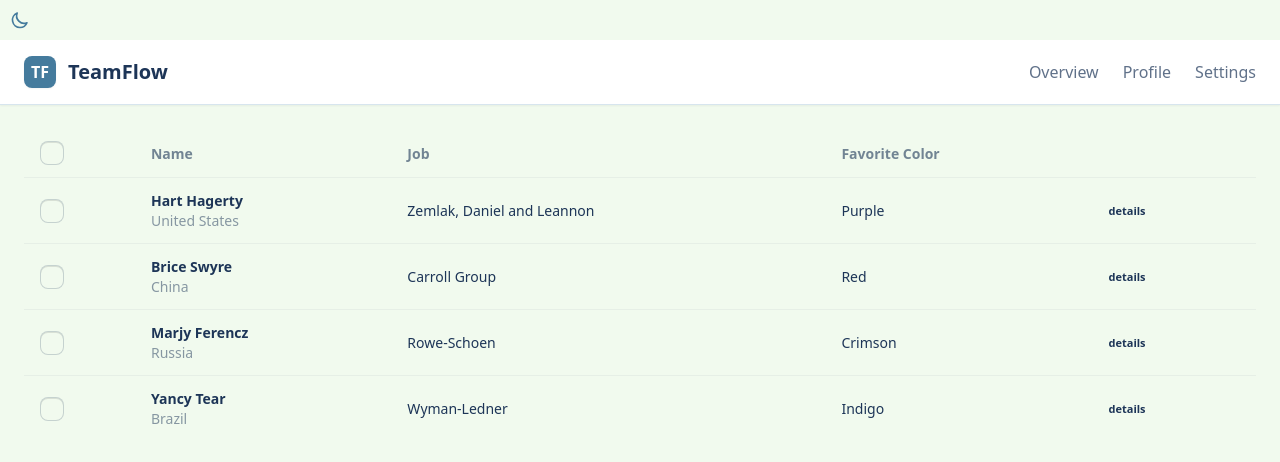
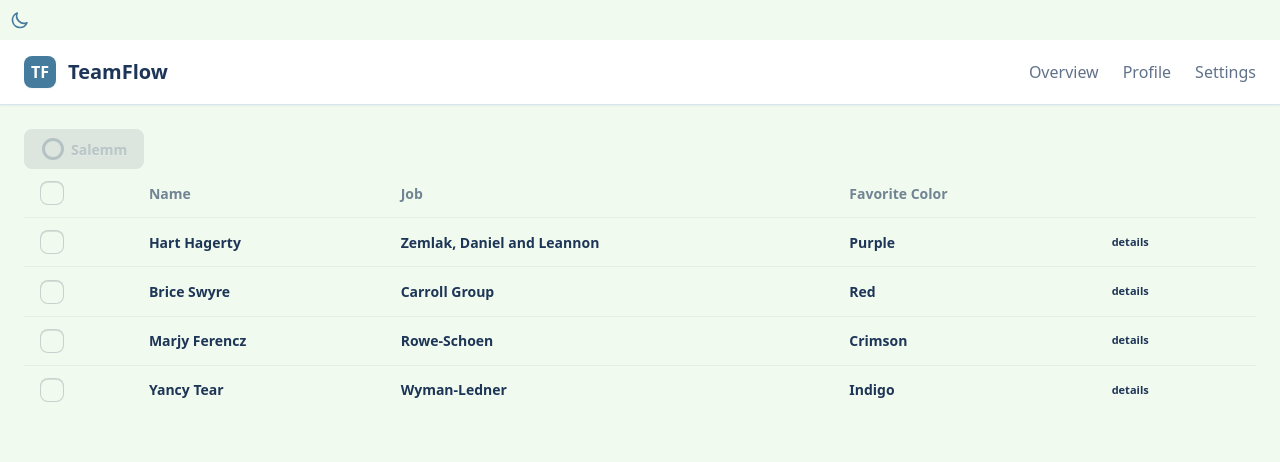
Before and after one commit to Salem-Tarek/team-flow, a React (Vite) app: page /dashboard/components in a window 1280 px wide. Shown: the top 462 px of the page. Built offline with nearby package versions, Linux system fonts and the light colour scheme.

Commit message:
Making Generic btn and make columns to be passed as props

```diff
--- /dev/null
+++ b/src/components/GenericBtn/index.jsx
@@ -0,0 +1,11 @@
+function GenericBtn({ text = "Default", isDisabled = false, isLoading = false, icon = null, className = "" }) {
+    return (
+        <button disabled={isDisabled || isLoading} className={`btn ${className}`}>
+            {icon && <span>{icon}</span>}
+            {isLoading && <span className="loading loading-spinner"></span>}
+            {text}
+        </button>
+    )
+}
+
+export default GenericBtn
--- a/src/components/GenericTable/index.jsx
+++ b/src/components/GenericTable/index.jsx
@@ -43,7 +43,7 @@ const initialData = [
     }
 ];
 
-function GenericTable() {
+function GenericTable({ columns = [], showCheckbox = true }) {
     const [data, setData] = useState(initialData)
     const checkAll = data.length > 0 && data.every((item) => item.checked)
     const isIntermediate = data.some((item) => item.checked) && data.some((item) => !item.checked)
@@ -85,37 +85,39 @@ function GenericTable() {
             <table className="table">
                 <thead>
                     <tr>
-                        <th>
+                        {showCheckbox && (<th>
                             <label>
                                 <input ref={checkAllCheckbox} checked={checkAll} onChange={(e) => handleCheckAll(e.target.checked)} type="checkbox" className="checkbox" />
                             </label>
-                        </th>
-                        <th>Name</th>
-                        <th>Job</th>
-                        <th>Favorite Color</th>
+                        </th>)}
+                        {columns.map(column => {
+                            return (
+                                <th>{column.label}</th>
+                            )
+                        })}
                         <th></th>
                     </tr>
                 </thead>
                 <tbody>
                     {data.map((item) => (
                         <tr key={item.id}>
-                            <th>
+                            {showCheckbox && (<th>
                                 <label>
                                     <input checked={item.checked} onChange={() => handleCheck(item.id)} type="checkbox" className="checkbox" />
                                 </label>
-                            </th>
+                            </th>)}
+                            {columns.map(column => {
+                                return (
                                     <td>
                                         <div className="flex items-center gap-3">
                                             <div>
-                                        <div className="font-bold">{item.name}</div>
-                                        <div className="text-sm opacity-50">{item.country}</div>
+                                                <div className="font-bold">{item[column.key]}</div>
                                             </div>
                                         </div>
                                     </td>
-                            <td>
-                                {item.company}
-                            </td>
-                            <td>{item.favoriteColor}</td>
+
+                                )
+                            })}
                             <th>
                                 <button className="btn btn-ghost btn-xs">details</button>
                             </th>
--- a/src/modules/dashboard/pages/Components.jsx
+++ b/src/modules/dashboard/pages/Components.jsx
@@ -1,8 +1,17 @@
 import GenericTable from '~/components/GenericTable/index.jsx'
+import GenericBtn from '~/components/GenericBtn/index.jsx'
 
 function Components() {
+    const columns = [
+        { key: "name", label: "Name" },
+        { key: "company", label: "Job" },
+        { key: "favoriteColor", label: "Favorite Color" },
+    ]
     return (
-        <GenericTable />
+        <>
+            <GenericBtn text="Salemm" isDisabled={false} isLoading={true} />
+            <GenericTable columns={columns} showCheckbox={true} />
+        </>
     )
 }
 
```
Lines whose indentation alone changed are shown as unchanged.
